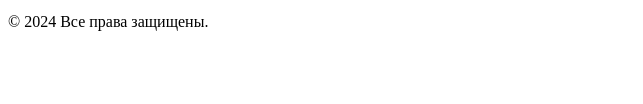
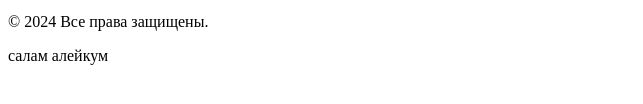
Before and after one commit to MaximShekshaev/lab-5, a plain HTML site: page index.html in a window 1280 px wide. Shown: the part 226-330 px from the top of the page, without its empty margins (0-643 px from the left). Drawn offline with Linux system fonts and the light colour scheme; a web font is replaced by a local one.

Commit message:
first commit

```diff
--- a/index.html
+++ b/index.html
@@ -32,6 +32,7 @@
     </main>
     <footer>
         <p>&copy; 2024 Все права защищены.</p>
+        <p>салам алейкум</p>
     </footer>
 </body>
 </html>
```
Also changed, not shown: 1 other file.
